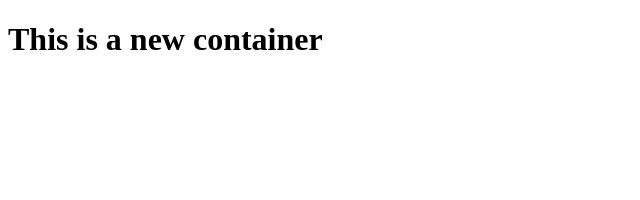
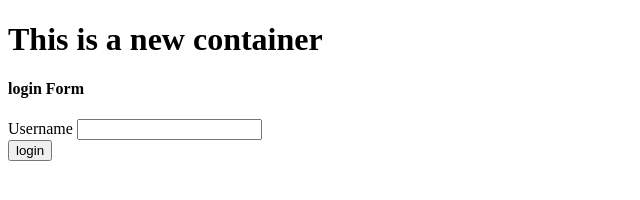
Before and after one commit to okoliematthew/collab, a plain HTML site: page index.html in a window 1280 px wide. Shown: the whole page, without its empty margins (0-640 px from the left). Drawn offline with Linux system fonts and the light colour scheme.

Commit message:
login feature

```diff
--- a/index.html
+++ b/index.html
@@ -9,5 +9,15 @@
     <div class="container">
       <h1>This is a new container</h1>
     </div>
+    <form action="">
+      <h4>login Form</h4>
+      <div class="input-group">
+        <label for="#">Username</label>
+        <input type="text" name="username" id="username" />
+      </div>
+      <div class="form-button">
+        <button>login</button>
+      </div>
+    </form>
   </body>
 </html>
--- /dev/null
+++ b/index.js
@@ -0,0 +1 @@
+console.log("Javascript is next");
```
